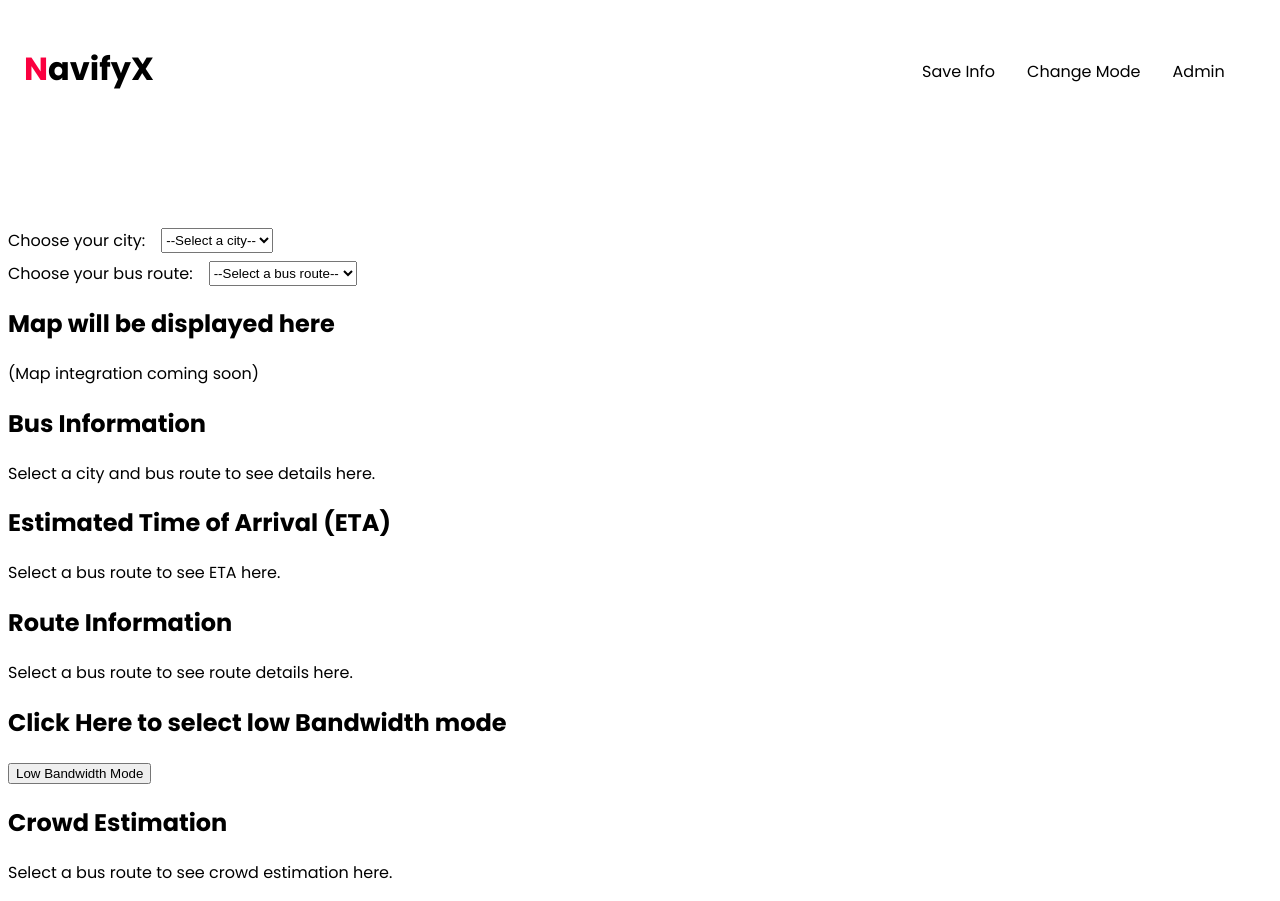
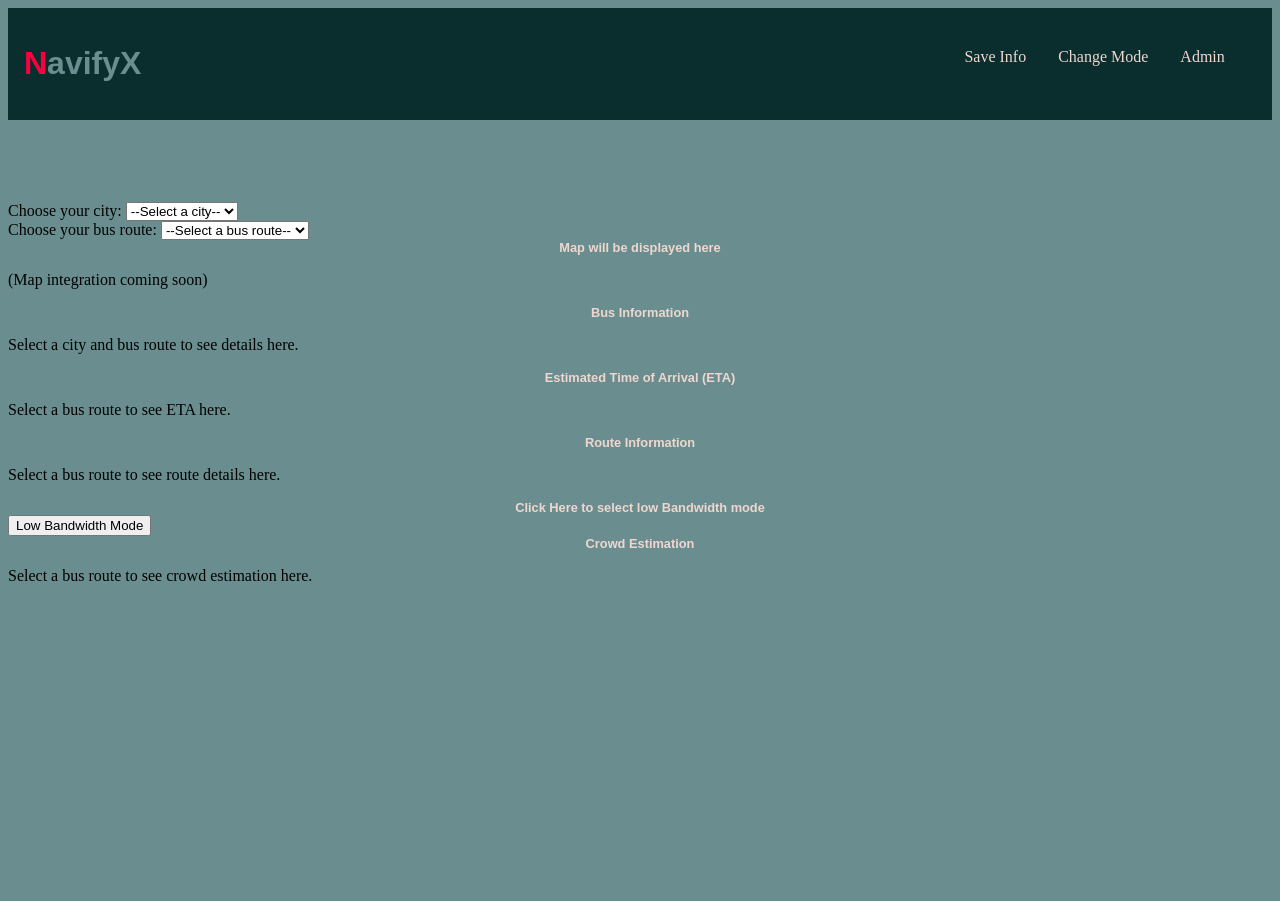
Before and after one commit to Sswastik60/SIH25, a plain HTML site: page index.html in a window 1280 px wide. After the commit the page ends 800 px from the top, so only its background shows below. Drawn offline with Linux system fonts and the light colour scheme.

Commit message:
Update style.css

```diff
--- a/style.css
+++ b/style.css
@@ -1,20 +1,42 @@
+html{
+    background-color: #6a8e8f;
+}
 .header{
-    width: 95%;
+
     display: flex;
-    font-family: Poppins;
-    font-weight: 400;
+    font-weight: 700;
     margin: 0 0;
-    align-items: flex-end;
-    align-content: flex-end;
+    align-items: center;
+    align-content: center;
     padding: 1rem;
     position: relative;
+    background-color: #0a2d2e;
 
 }
+.features{
+    background-size: cover;
+    font-family: "Jura", sans-serif;
+    color: #efd7cf;
+}
+h1{
+    font-family: "Montserrat", sans-serif;
+    color: #6a8e8f;
+}
+
+h2{
+    font-family: "Jura", sans-serif;
+    color:#efd7cf ;
+    text-align: center;
+    margin:0;
+    padding:0;
+    font-size: 1vw;
+}
+
 .N{
     font-family: 'Paytone One', sans-serif;
     font-weight: 600;
     font-size: 3rem;
-    color: #ff0040;
+    background-color:#6a8e8f;
     display: flex;
 
 }
@@ -33,25 +55,41 @@
     list-style: none;
     display: flex;
     gap: 2rem;
-    font-family: Poppins;
-    color: black;
+    font-family: jura;
+    color: #efd7cf;
     position: relative;
 }
 .navbar ul li a {
-    color: #000000;
+    color: #efd7cf;
 
     transition: all 0.7s ease;
 }
 
 .navbar ul li a:hover{
-    color: #ff0040;
+    color: #efd7cf;
 }
 
 main{
-    font-family: Poppins;
+    font-family: jura;
 }
-.busroute,.city{
-    display: flex;
-    margin-top: 0.5rem;
-    gap: 1rem;
+
+.button{
+    background-color: #6a8e8f;
+    font-family: "Montserrat", sans-serif;
 }
+
+ .montserrat{
+    font-family: "Montserrat", sans-serif;
+    color: #efd7cf
+    font-optical-sizing: auto;
+    font-weight: 700;
+    font-style: normal;
+
+}
+
+.jura{
+  font-family: "Jura", sans-serif;
+  font-optical-sizing: auto;
+  font-weight: 400;
+  font-style: normal;
+}
```
